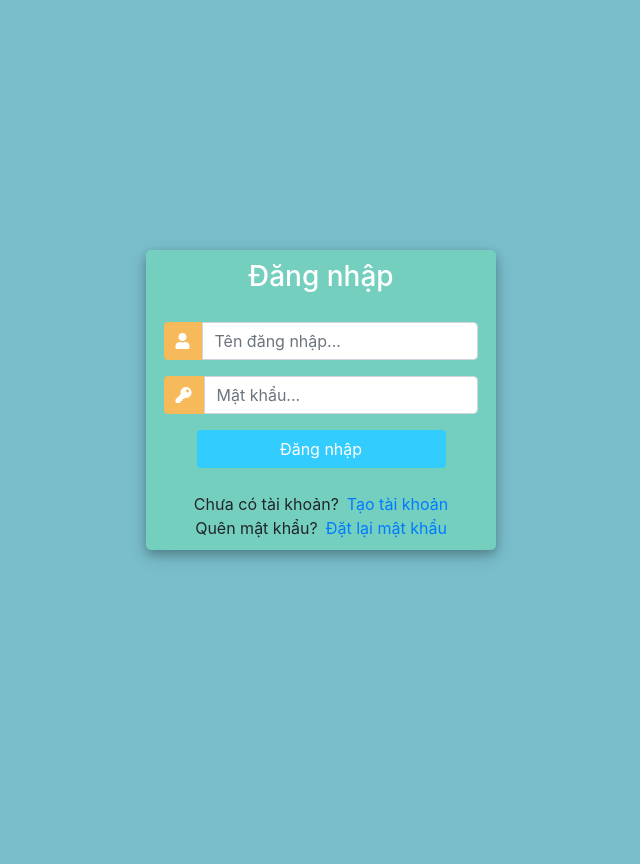
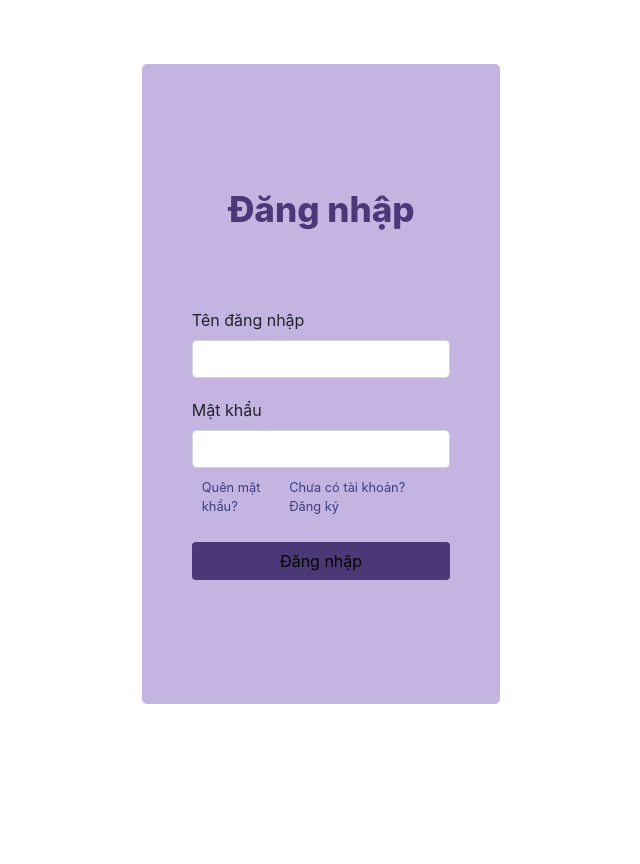
Before and after one commit to 12-group/project-library-management, a Django app: page /login/ in a window 1280 px wide. Shown: the whole page, without its empty margins (319-959 px from the left). Before the commit the page ends 562 px from the top, so only its background shows below. Run offline with Django 4.2, Linux system fonts and the light colour scheme; some libraries are stand-ins or nearby versions.

Commit message:
update login.html

```diff
--- a/accounts/templates/pages/login.html
+++ b/accounts/templates/pages/login.html
@@ -9,123 +9,82 @@
 
 
 	<style>
-		body,
-		html {
+		body,html{
 			margin: 0;
 			padding: 0;
 			height: 100%;
-			background: #7abecc !important;
 		}
-		.user_card {
-			width: 350px;
-			margin-top: auto;
-			margin-bottom: auto;
-			background: #74cfbf;
+		.box-login{
+			width: 28%;
+			height: 80%;
+			margin: auto;
+			margin-top: 5%;
+			padding-bottom: 50px;
+			background-color: #C3B4E2;
 			position: relative;
 			display: flex;
 			justify-content: center;
 			flex-direction: column;
-			padding: 10px;
-			box-shadow: 0 4px 8px 0 rgba(0, 0, 0, 0.2), 0 6px 20px 0 rgba(0, 0, 0, 0.19);
-			-webkit-box-shadow: 0 4px 8px 0 rgba(0, 0, 0, 0.2), 0 6px 20px 0 rgba(0, 0, 0, 0.19);
-			-moz-box-shadow: 0 4px 8px 0 rgba(0, 0, 0, 0.2), 0 6px 20px 0 rgba(0, 0, 0, 0.19);
 			border-radius: 5px;
-
 		}
-
-		.form_container {
+		.form_login{
+			margin-top: 50px;
+			padding: 0px 50px;
+		}
+		.form-outline{
 			margin-top: 20px;
 		}
-
-		#form-title{
-			color: #fff;
-
+		.button-loginnn{
+			margin-top: 0px;
 		}
-
-		.login_btn {
-			width: 100%;
-			background: #33ccff !important;
-			color: white !important;
-		}
-		.login_btn:focus {
-			box-shadow: none !important;
-			outline: 0px !important;
-		}
-		.login_container {
-			padding: 0 2rem;
-		}
-		.input-group-text {
-			background: #f7ba5b !important;
-			color: white !important;
-			border: 0 !important;
-			border-radius: 0.25rem 0 0 0.25rem !important;
-		}
-		.input_user,
-		.input_pass:focus {
-			box-shadow: none !important;
-			outline: 0px !important;
-		}
-
-		#messages{
-			background-color: grey;
-			color: #fff;
+		.support-login{
+			display: flex;
+			flex-direction: row;
+			justify-content: space-between;
 			padding: 10px;
-			margin-top: 10px;
 		}
 	</style>
 
 </head>
 <body>
-	<div class="container h-100">
-		<div class="d-flex justify-content-center h-100">
-			<div class="user_card">
-				<div class="d-flex justify-content-center">
 
 
-					<h3 id="form-title">Đăng nhập</h3>
+<div class="box-login">
+	<div class="tittle_name">
+		<div class="d-flex justify-content-center">
+			<h3 style="color:#4C3876 ;margin-top:50px;font-weight: 800;font-size: 35px;" >Đăng nhập</h3>
 		</div>
-				<div class="d-flex justify-content-center form_container">
+	</div>
+	<div class="form_login">
 		<form method="POST" action="">
 			{% csrf_token %}
-						<div class="input-group mb-3">
-							<div class="input-group-append">
-								<span class="input-group-text"><i class="fas fa-user"></i></span>
+			<div class="form-outline">
+				<label class="form-label" for="form2Example17">Tên đăng nhập</label>
+				<input type="text" name="username" class="form-control" />
 			</div>
 
-							<input type="text" name="username" placeholder="Tên đăng nhập..." class="form-control">
+			<div class="form-outline">
+				<label class="form-label" for="form2Example27">Mật khẩu</label>
+				<input type="password" name="password" class="form-control" />
+			</div>
+			<div class="support-login">
+				<p class="small text-muted"> <a href="#" style="color: #393f81;">Quên mật khẩu?</a> </p>
+				<p class="small text-muted"> <a href="{%url 'register' %}" style="color: #393f81;">Chưa có tài khoản? Đăng ký</a></p>
 			</div>
 
-						<div class="input-group mb-2">
-							<div class="input-group-append">
-								<span class="input-group-text"><i class="fas fa-key"></i></span>
+			<div class="button-loginnn">
+				<input class="btn btn-block" type="submit" style="background-color: #4C3876;" value="Đăng nhập">
 			</div>
-
-								<input type="password" name="password" placeholder="Mật khẩu..." class="form-control" >
-						</div>
-
-							<div class="d-flex justify-content-center mt-3 login_container">
-				 				<input class="btn login_btn" type="submit" value="Đăng nhập">
-				   			</div>
+			{% for message in messages %}
+			<p id="messages">{{message}}</p>
+			{% endfor %}
 		</form>
 
 	</div>
 
-				{% for message in messages %}
-					<p id="messages">{{message}}</p>
-				{% endfor %}
-
-				<div class="mt-4">
-					<div class="d-flex justify-content-center links">
-						Chưa có tài khoản? <a href="{% url 'register' %}" class="ml-2">Tạo tài khoản</a>
-					</div>
-					<div class="d-flex justify-content-center links">
-						Quên mật khẩu? <a href="{% url 'reset_password' %}" class="ml-2">Đặt lại mật khẩu</a>
 </div>
 
-				</div>
-			</div>
-		</div>
-	</div>
+
 </body>
 
 </html>
--- a/accounts/templates/pages/navbar.html
+++ b/accounts/templates/pages/navbar.html
@@ -28,8 +28,8 @@
     </ul>
   {% else %}
     <ul class="navbar">
-      <li><a style="padding: 10px" href="{% url 'register' %}" class="btn reg_btn">Đăng ký</a></li>
-      <li><a style="padding: 10px" href="{% url 'login' %}" class="btn login_btn">Đăng nhập</a></li>
+      <li><a class="btn btn-outline-primary" href="{% url 'register' %}" class="btn reg_btn">Đăng ký</a></li>
+      <li><a class="btn btn-primary" style="margin-left:10px;" href="{% url 'login' %}" class="btn login_btn">Đăng nhập</a></li>
     </ul>
   {% endif %}
 
```
Also changed, not shown: accounts/templates/pages/search.html (+13 -2 lines), pexels-barcelosfotos-2859616.jpg (deleted), pexels-barcelosfotos-2859616_12xNtnk.jpg (deleted), pexels-pixabay-415604.jpg (deleted), static/script/main.js (line endings or trailing spaces), 3 other files. Lines whose indentation alone changed are shown as unchanged.
